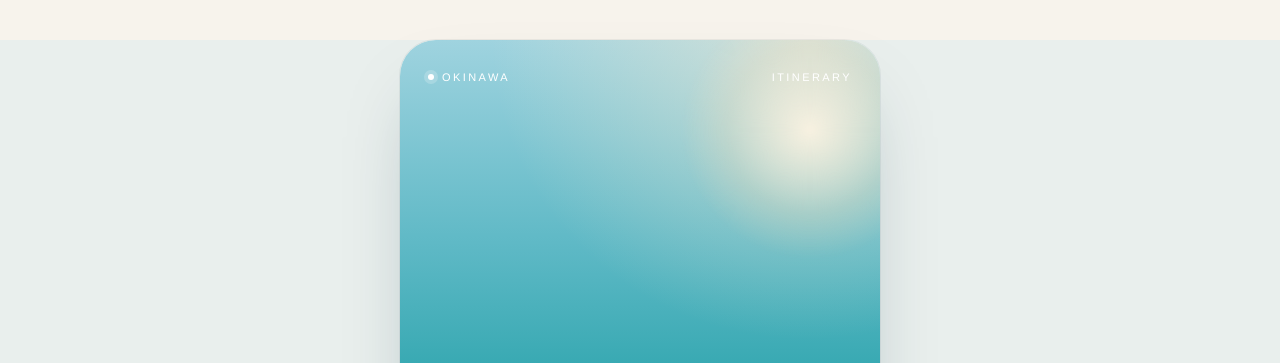
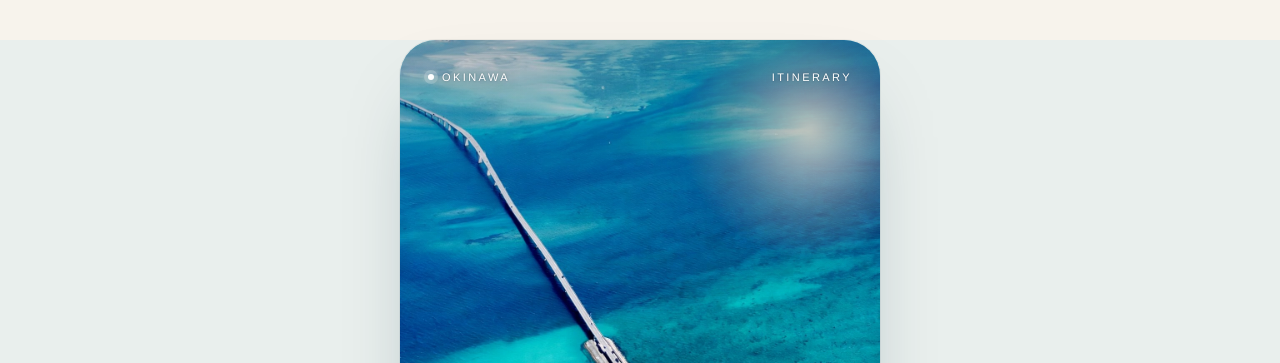
Before and after one commit to brabo624/miyako-itinerary-cc, a plain HTML site: page index.html in a window 1280 px wide. Shown: the top 363 px of the page. Drawn offline with Linux system fonts and the light colour scheme.

Commit message:
ヒーローに伊良部大橋の写真を追加

```diff
--- a/index.html
+++ b/index.html
@@ -267,6 +267,13 @@ footer small{display:block;font-family:var(--latin);font-size:10px;letter-spacin
 }
 :focus-visible{outline:2px solid var(--lagoon);outline-offset:3px;border-radius:6px}
 </style>
+
+<style>
+  .hero-photo{position:absolute;inset:0;width:100%;height:100%;object-fit:cover;object-position:center 38%;z-index:-2}
+  .hero::after{content:"";position:absolute;inset:0;z-index:-1;
+    background:linear-gradient(180deg,rgba(5,36,54,.30) 0%,rgba(5,36,54,.05) 26%,rgba(5,36,54,0) 48%,rgba(4,30,46,.42) 76%,rgba(4,30,46,.62) 100%)}
+  .hero .title,.hero .eyebrow,.hero .title-sub,.hero .dates,.hero-top{text-shadow:0 1px 14px rgba(3,26,40,.45),0 0 2px rgba(3,26,40,.35)}
+</style>
 </head>
 <body>
 <svg width="0" height="0" style="position:absolute" aria-hidden="true">
@@ -284,6 +291,7 @@ footer small{display:block;font-family:var(--latin);font-size:10px;letter-spacin
 <div class="wrap">
 
 <header class="hero" id="top">
+  <img class="hero-photo" src="hero.jpg" alt="" aria-hidden="true">
   <div class="hero-top in-1"><span><span class="dot"></span>Okinawa</span><span>Itinerary</span></div>
   <div class="hero-body">
     <p class="eyebrow in-1">Miyako-Island</p>
```
Also changed, not shown: hero.jpg (added).
